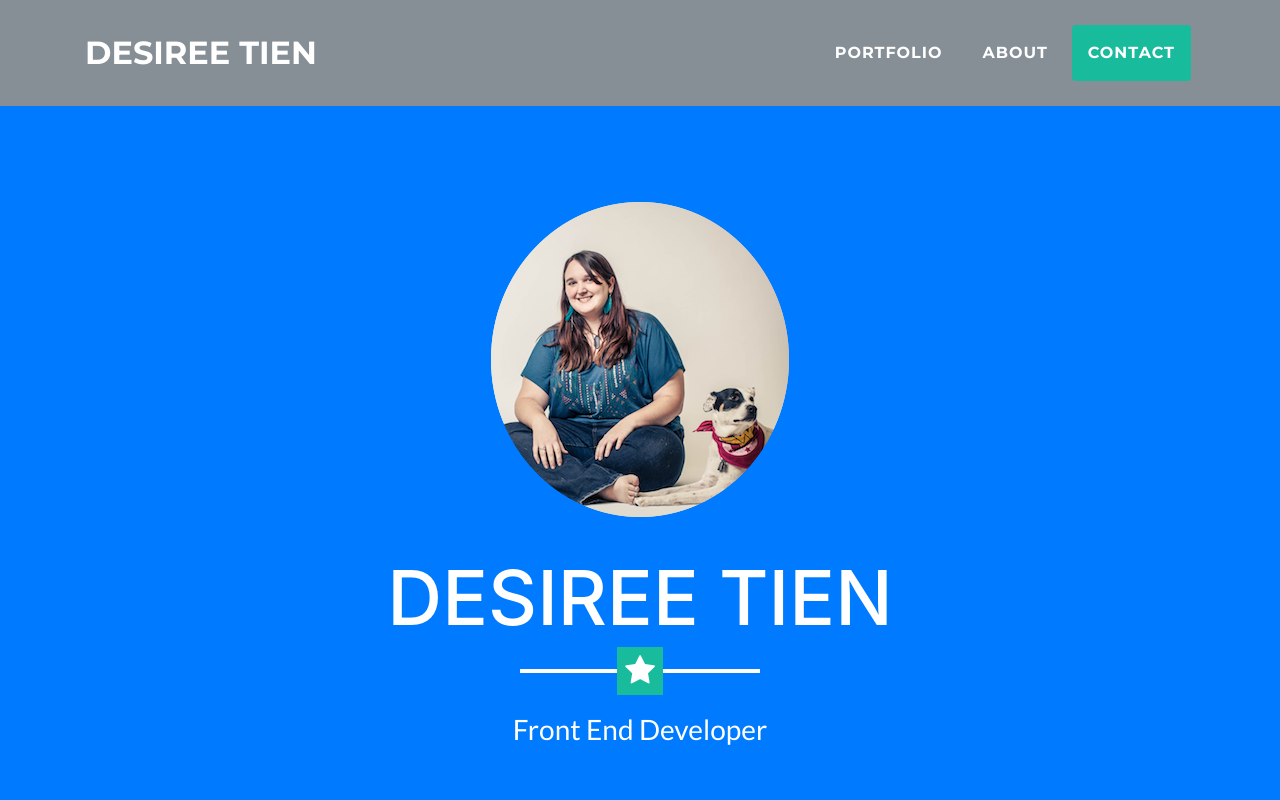
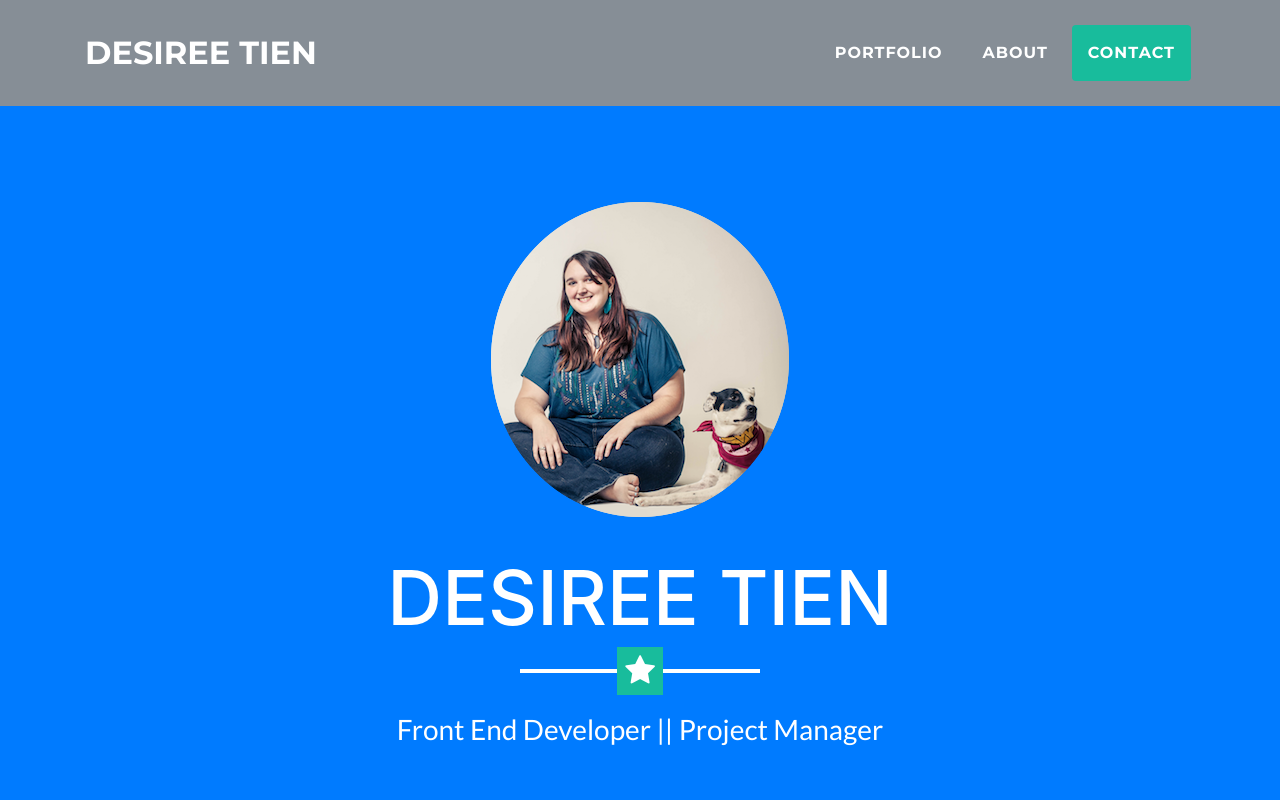
Before and after one commit to desiree-tien/Portfolio, a website with bundled scripts: page index.html in a window 1280 px wide. Shown: the top 800 px of the page. Built offline with nearby package versions, Linux system fonts and the light colour scheme.

Commit message:
Updating title

```diff
--- a/index.html
+++ b/index.html
@@ -59,7 +59,7 @@
         <img class="img-fluid mb-5 d-block mx-auto" src="img/desiree.png" alt="">
         <h1 class="text-uppercase mb-0">Desiree Tien</h1>
         <hr class="star-light">
-        <h2 class="font-weight-light mb-0">Front End Developer</h2>
+        <h2 class="font-weight-light mb-0">Front End Developer || Project Manager</h2>
       </div>
     </header>
 
```
